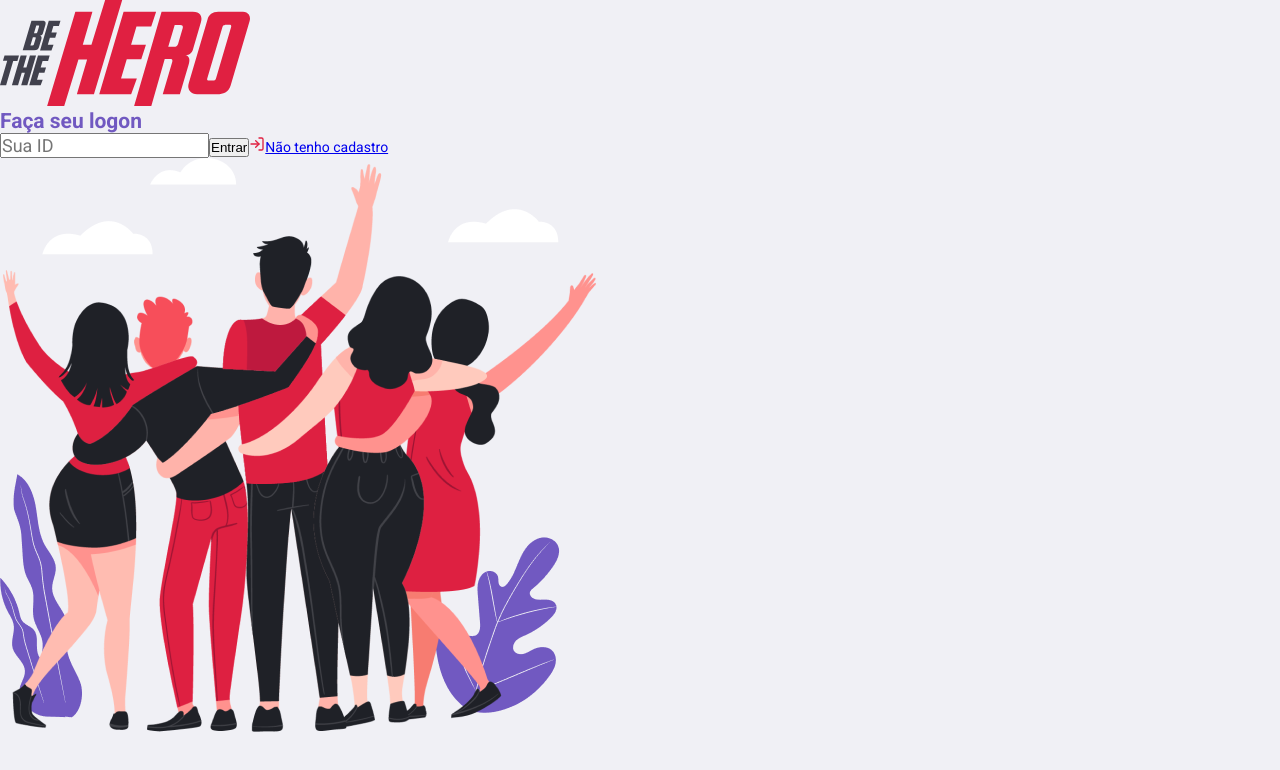
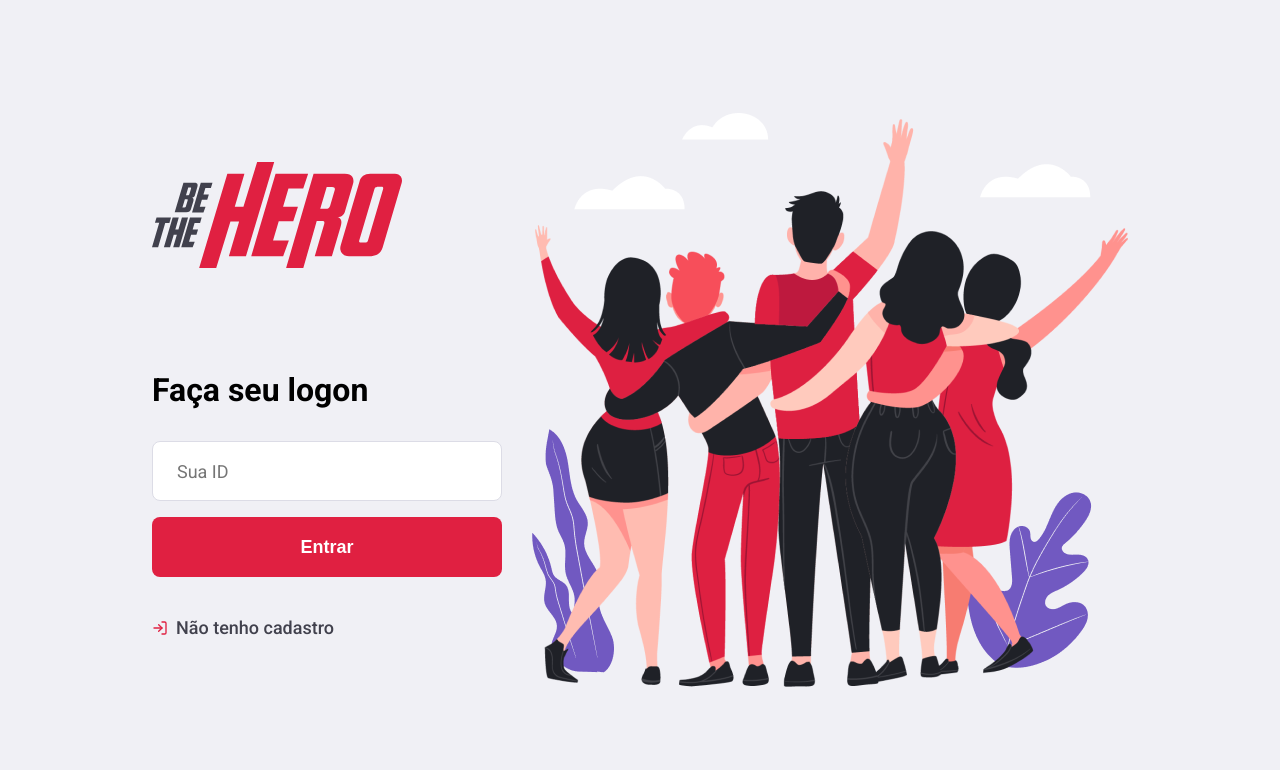
Before and after one commit to Victor7095/omnistack11-web, a React (Create React App) app: page /register in a window 1280 px wide. Shown: the top 770 px of the page. Built offline with nearby package versions, Linux system fonts and the light colour scheme.

Commit message:
Login com estilos

```diff
--- a/src/global.css
+++ b/src/global.css
@@ -20,3 +20,33 @@
 button {
     cursor: pointer;
 }
+
+form input {
+    width: 100%;
+    height: 60px;
+    color: #333;
+    border: 1px solid #dcdce6;
+    border-radius: 8px;
+    padding: 0 24px;
+}
+
+.button {
+    width: 100%;
+    height: 60px;
+    background: #E02041;
+    border: 0;
+    border-radius: 8px;
+    color: #FFF;
+    font-weight: 700;
+    margin-top: 16px;
+    display: inline-block;
+    text-align: center;
+    text-decoration: none;
+    font-size: 18px;
+    line-height: 60px;
+    transition: filter 0.2s;
+}
+
+.button:hover {
+    filter: brightness(90%);
+}
--- a/src/pages/Logon/index.js
+++ b/src/pages/Logon/index.js
@@ -15,7 +15,7 @@
         <form>
             <h1>Faça seu logon</h1>
             <input placeholder="Sua ID"/>
-            <button type="submit">Entrar</button>
+            <button className="button" type="submit">Entrar</button>
 
             <a href="/register">
                 <FiLogIn size={16} color="#E02041"/>
--- a/src/pages/Logon/styles.css
+++ b/src/pages/Logon/styles.css
@@ -1,3 +1,44 @@
-h1 {
-    color: #7159c1;
+.logon-container {
+    width: 100%;
+    max-width: 1120px;
+    height: 100vh;
+    margin: 0 auto;
+
+    display: flex;
+    align-items: center;
+    justify-content: center;
 }
+
+.logon-container section.form {
+    width: 100%;
+    max-width: 350px;
+    margin-right: 30px;
+}
+
+.logon-container section.form form {
+    margin-top: 100px;
+}
+
+.logon-container section.form form h1 {
+    font-size: 32px;
+    margin-bottom: 32px;
+}
+
+.logon-container section.form form a {
+    display: flex;
+    align-items: center;
+    margin-top: 40px;
+    color: #41414d;
+    font-size: 18px;
+    text-decoration: none;
+    font-weight: 500;
+    transition: opacity 0.2s;
+}
+
+.logon-container section.form form a svg {
+    margin-right: 8px;
+}
+
+.logon-container section.form form a:hover {
+    opacity: 0.8;
+}
```
